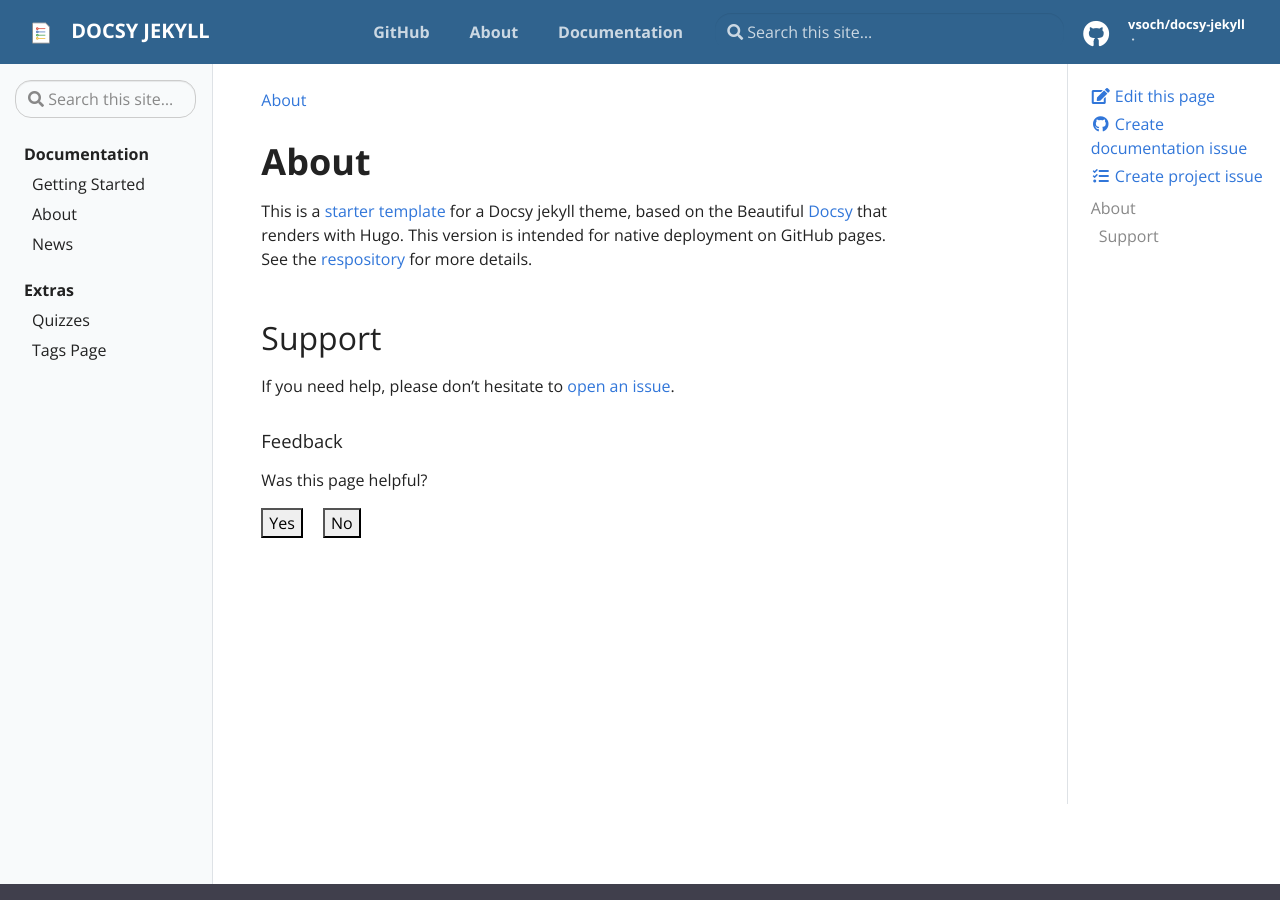
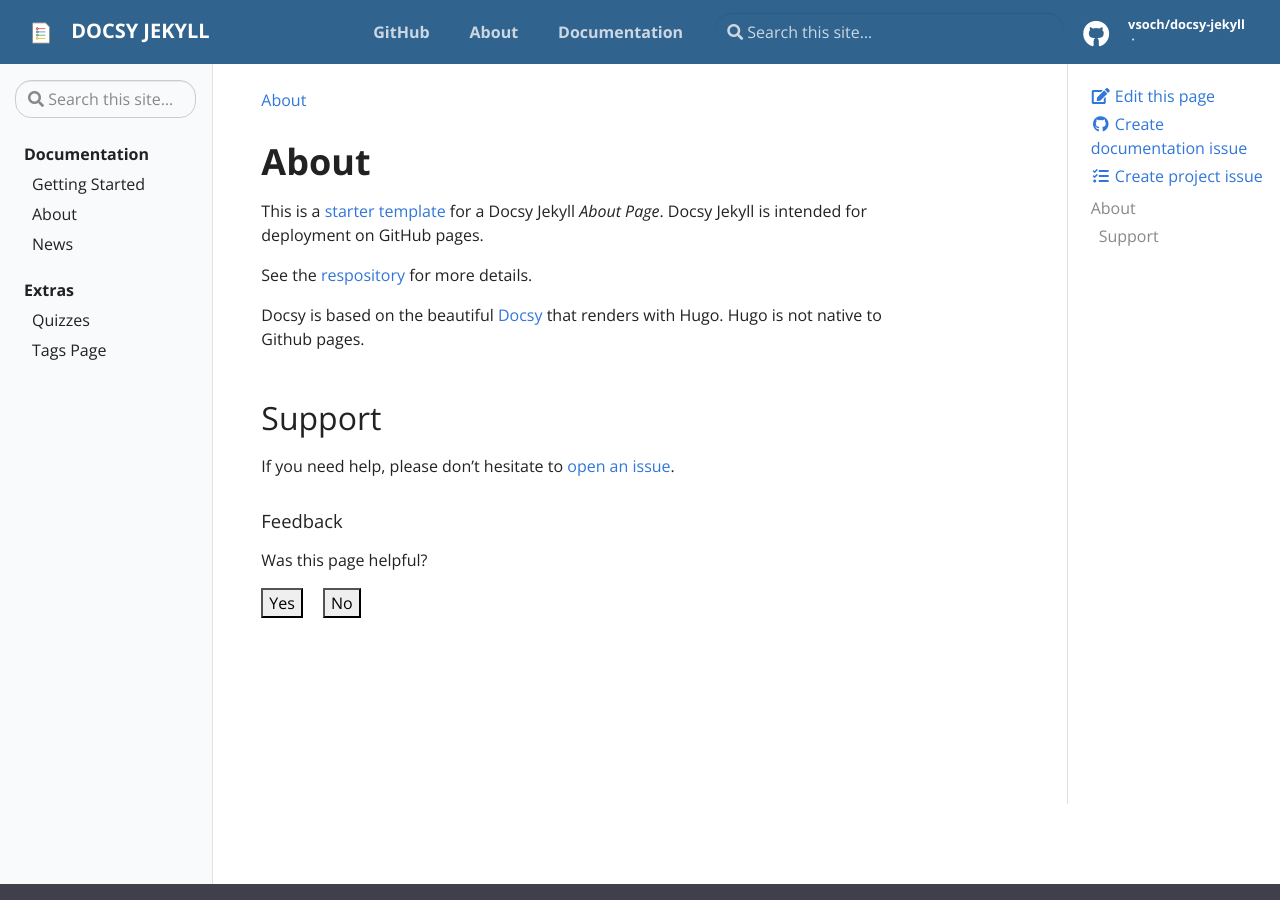
Before and after one commit to vsoch/docsy-jekyll, a Jekyll site: the page built from pages/about.md, in a window 1280 px wide and 900 px high. Built offline with Jekyll 4.4.1, drawn with Linux system fonts in a browser that asks for light colours.

Commit message:
Update about.md

```diff
--- a/pages/about.md
+++ b/pages/about.md
@@ -5,9 +5,13 @@ permalink: /about/
 
 # About
 
-This is a [starter template](https://vsoch.github.io/docsy-jekyll/) for a Docsy jekyll theme, based
-on the Beautiful [Docsy](https://github.com/google/docsy) that renders with Hugo. This version is intended for
-native deployment on GitHub pages. See the [respository]({{ site.repo }}) for more details.
+This is a [starter template](https://vsoch.github.io/docsy-jekyll/) for a Docsy Jekyll *About Page*.
+Docsy Jekyll is intended for deployment on GitHub pages.
+
+See the [respository]({{ site.repo }}) for more details.
+
+Docsy is based on the beautiful [Docsy](https://github.com/google/docsy) that renders with Hugo.
+Hugo is not native to Github pages.
 
 ## Support
 
```
